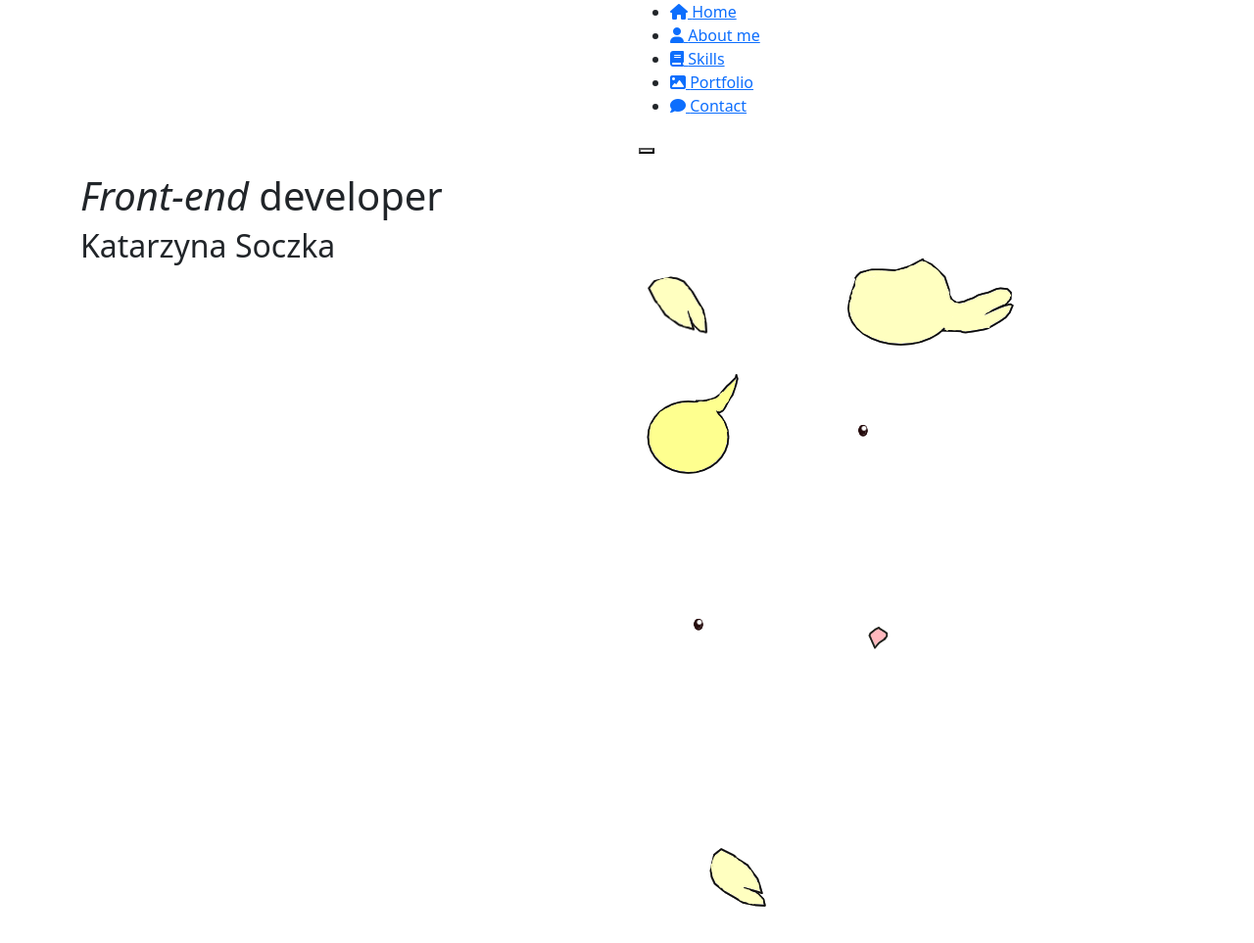
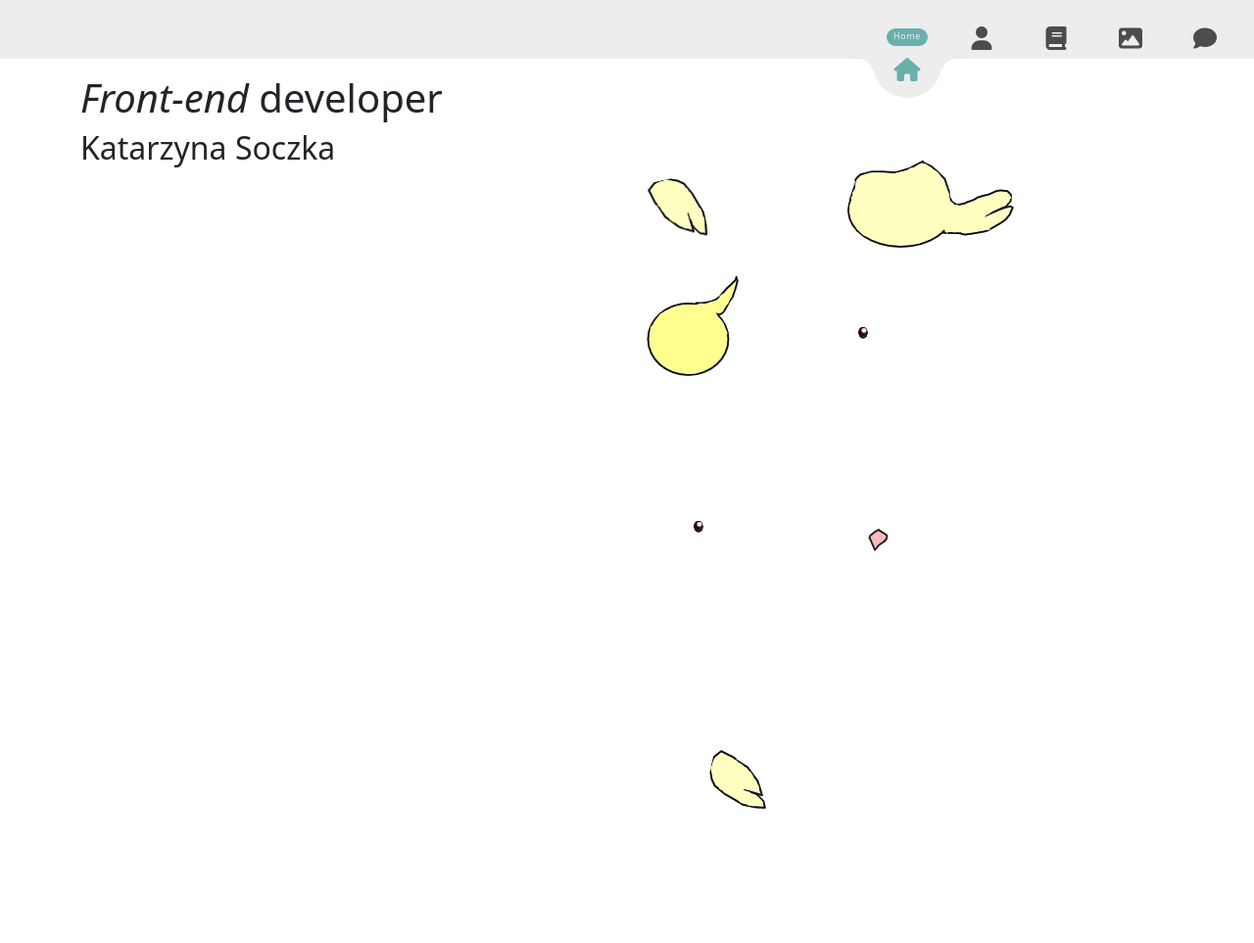
Before and after one commit to BansheeQueen/portfolio, a plain HTML site: page index.html in a window 1280 px wide. Shown: the top 963 px of the page at 98% size. Drawn offline with Linux system fonts and the light colour scheme; files that its build step writes are made by us from their sources; files whose address does not match are found by name.

Commit message:
Feat: Implement SASS and navigation styling
Changelog:
- index.html is moved out of assets folder
- style.css is moved out of assets folder
- SASS is implemented to project and compiled to css
- JS is implemented for navbar active class and indicator movement

SASS is used to styling navigation with indicator movement. At the moment maximum count of li elements in navigation bar is 5 but it can be easily changed by editing SASS variable li-num in style.scss file.

```diff
--- a/assets/js/script.js
+++ b/assets/js/script.js
@@ -0,0 +1,20 @@
+//  navigation indicator movement
+const list = document.querySelectorAll('.menu-item');
+let liNum = 0;
+function active() {
+    list.forEach((item) => {
+        item.classList.remove('active');
+    })
+    this.classList.add('active');
+}
+
+list.forEach((item) => {
+    item.addEventListener('click', active);
+});
+
+
+for(let i = list.length - 1; i >= 0; i--) {
+    list[i].id = `item-${liNum}`;
+    liNum++;
+
+}
--- a/assets/index.html
+++ b/index.html
@@ -10,36 +10,37 @@
     <link rel="stylesheet" href="assets/css/bootstrap.min.css">
 </head>
 <header class="top-navigation">
-    <div class="container">
-        <div class="row justify-content-end">
-            <div class="col-md-6 offset-md-2">
+    <div class="container-fluid">
+        <div class="row">
+            <div class="col-md-12">
                 <nav class="nav-menu">
-                    <ul class="top-menu">
-                        <li class="menu-item"><a href="#">
+                    <ul class="top-menu navigation list-unstyled d-flex flex-row justify-content-end">
+                        <li class="menu-item m-2 active"><a href="#">
                                 <span class="icon">
                                     <i class="fas fa-home"></i>
                                 </span>
                                 <span class="text">Home</span></a></li>
-                        <li class="menu-item"><a href="#">
+                        <li class="menu-item m-2"><a href="#">
                                 <span class="icon">
                                     <i class="fas fa-user"></i>
                                 </span>
                                 <span class="text">About me</span></a></li>
-                        <li class="menu-item"><a href="#">
+                        <li class="menu-item m-2"><a href="#">
                                 <span class="icon">
                                     <i class="fas fa-book"></i>
                                 </span>
                                 <span class="text">Skills</span></a></li>
-                        <li class="menu-item"><a href="#">
+                        <li class="menu-item m-2"><a href="#">
                                 <span class="icon">
                                     <i class="fas fa-image"></i>
                                 </span>
                                 <span class="text">Portfolio</span></a></li>
-                        <li class="menu-item"><a href="#">
+                        <li class="menu-item m-2"><a href="#">
                                 <span class="icon">
                                     <i class="fas fa-comment"></i>
                                 </span>
                                 <span class="text">Contact</span></a></li>
+                        <div class="indicator"></div>
                     </ul>
                 </nav>
 
@@ -71,17 +72,17 @@
             </div>
             <div class="col-md-6 col-sm-8">
                 <div class="parrot-container">
-                    <img src="images/parrot/left-wing.png" alt="Left parrot wing">
-                    <img src="images/parrot/torso.png" alt="Parrot torso">
-                    <img src="images/parrot/head.png" alt="Parrot head">
-                    <img src="images/parrot/left-eye.png" alt="Left parrot eye">
-                    <img src="images/parrot/right-eye.png" alt="Right parrot eye">
-                    <img src="images/parrot/beak.png" alt="Parrot Beak">
-                    <img src="images/parrot/right-wing.png" alt="Right parrot wing">
+                    <img src="assets/images/parrot/left-wing.png" alt="Left parrot wing">
+                    <img src="assets/images/parrot/torso.png" alt="Parrot torso">
+                    <img src="assets/images/parrot/head.png" alt="Parrot head">
+                    <img src="assets/images/parrot/left-eye.png" alt="Left parrot eye">
+                    <img src="assets/images/parrot/right-eye.png" alt="Right parrot eye">
+                    <img src="assets/images/parrot/beak.png" alt="Parrot Beak">
+                    <img src="assets/images/parrot/right-wing.png" alt="Right parrot wing">
                 </div>
                 <div class="monitor-container">
-                    <img src="images/screen/screen.png" alt="Screen" class="screen">
-                    <img src="images/screen/html.png" alt="Text on screen" class="Text on screen">
+                    <img src="assets/images/screen/screen.png" alt="Screen" class="screen">
+                    <img src="assets/images/screen/html.png" alt="Text on screen" class="Text on screen">
                 </div>
 
             </div>
--- /dev/null
+++ b/style.scss
@@ -0,0 +1,214 @@
+/* Variables */
+
+    /* colors */
+    $color-light: #EDEDED;
+    $color-cyan: #69B0AC;
+    $color-dark: #4E4B4B;
+
+    //indicator movment variables
+    $li-width: 60px;
+    $li-height: 60px;
+    $li-margin: 8px;
+    $li-translate: 0 -$li-width - $li-margin*2;
+    $startIndex: 0;
+    $li-num: 5;
+
+/* Mixins */
+@mixin transition($style, $type, $time) {
+    transition: $style $type $time;
+    -webkit-transition: $style $type $time;
+    -moz-transition: $style $type $time;
+    -ms-transition: $style $type $time;
+    -o-transition: $style $type $time;
+}
+
+@mixin transform-translateY($deg) {
+    transform: translateY($deg);
+    -webkit-transform: translateY($deg);
+    -moz-transform: translateY($deg);
+    -ms-transform: translateY($deg);
+    -o-transform: translateY($deg);
+}
+
+@mixin transform-translateX($deg, $multiply: 1) {
+    transform: translateX(calc(#{$deg} * #{$multiply}));
+    -webkit-transform: translateX(calc(#{$deg} * #{$multiply}));
+    -moz-transform: translateX(calc(#{$deg} * #{$multiply}));
+    -ms-transform: translateX(calc(#{$deg} * #{$multiply}));
+    -o-transform: translateX(calc(#{$deg} * #{$multiply}));
+}
+
+
+@mixin border-radius($radius) {
+    border-radius: $radius;
+    -webkit-border-radius: $radius;
+    -moz-border-radius: $radius;
+    -ms-border-radius: $radius;
+    -o-border-radius: $radius;
+}
+
+@mixin indicator-selector($shadow-offset-x, $shadow-offset-y) {
+    content: '';
+    position: absolute;
+    top: 30px;
+    width: calc(#{$li-width} / 2);
+    height: calc(#{$li-height} /2);
+    background: transparent;
+    box-shadow: $shadow-offset-x $shadow-offset-y $color-light;
+    @include border-radius(50%);
+
+}
+
+@mixin animation-delay($time) {
+    animation-delay: calc(#{$time}/10);
+    -webkit-animation-delay: calc(#{$time}/10);
+    -moz-animation-delay: calc(#{$time}/10);
+    -ms-animation-delay: calc(#{$time}/10);
+    -o-animation-delay: calc(#{$time}/10);
+}
+
+body {
+    padding: 0;
+    margin: 0;
+    font-size: 16px;
+}
+
+/* Typography  */
+// h1 {}
+
+// h2 {}
+
+// p {}
+
+//  Buttons
+button {
+    &.navbar-toggle {
+        display: none;
+    }
+}
+
+/* Navigation */
+header {
+    &.top-navigation {
+        padding: 0px;
+        background: $color-light
+    }
+
+}
+
+
+ul {
+    &.top-menu {
+        position: relative;
+        height: 60px;
+        margin: 0;
+        padding: 0;
+
+        &>li {
+            opacity: 0;
+            z-index: 2;
+            animation: linear 0.3s opacity forwards;
+            a {
+                position: relative;
+                display: flex;
+                justify-content: center;
+                align-items: center;
+                flex-direction: column;
+                width: $li-width;
+                height: $li-height;
+                text-align: center;
+                font-weight: 500;
+                color: $color-dark;
+                z-index: 2;
+                @include transition(all, linear, 0.5s);
+
+
+                & .icon {
+                    position: relative;
+                    display: block;
+                    line-height: 65px;
+                    font-size: 1.5rem;
+                    @include transition(all, linear, 0.5s);
+                }
+
+                & .text {
+                    position: absolute;
+                    background: $color-cyan;
+                    color: $color-light;
+                    padding: 2px 7px;
+                    font-weight: 400;
+                    font-size: 0.55rem;
+                    letter-spacing: 0.05rem;
+                    opacity: 0;
+
+                    @include border-radius(15px);
+                    @include transition(all, linear, 0.5s);
+                    @include transform-translateY(-15px);
+                }
+
+            }
+
+            &:hover {
+                a {
+                    color: $color-cyan;
+                }
+            }
+
+            &.active {
+                a {
+                    & .icon {
+                        color: $color-cyan;
+                        @include transform-translateY(32px);
+
+                    }
+
+                    & .text {
+                        opacity: 1;
+                        @include transform-translateY(0px);
+                    }
+                }
+            }
+        }
+
+        & .indicator {
+            position: absolute;
+            top: 50%;
+            width: calc(#{$li-width} + 10px);
+            height: calc(#{$li-height} + 10px);
+            margin-right: 3px;
+            background: $color-light;
+            z-index: 1;
+            @include transition(all, linear, 0.5s);
+            @include border-radius(100%);
+
+            &:before {
+                left: -30px;
+                @include indicator-selector(10px, -18px);
+            }
+
+            &:after {
+                right: -30px;
+                @include indicator-selector(-10px, -18px);
+            }
+        }
+    }
+}
+
+@for $i from $startIndex through $li-num {
+    #item-#{$i} {
+        @include animation-delay(#{$i}s);
+        &.active {
+            &~.indicator {
+               @include transform-translateX(#{$li-translate}, #{$i});
+
+            }
+        }
+    }
+}
+
+// Animations
+
+@keyframes opacity {
+    0% {opacity: 0;}
+    100% {opacity: 1;}
+}
```
Also changed, not shown: assets/style.css (deleted), style.css (added), 1 other file.
